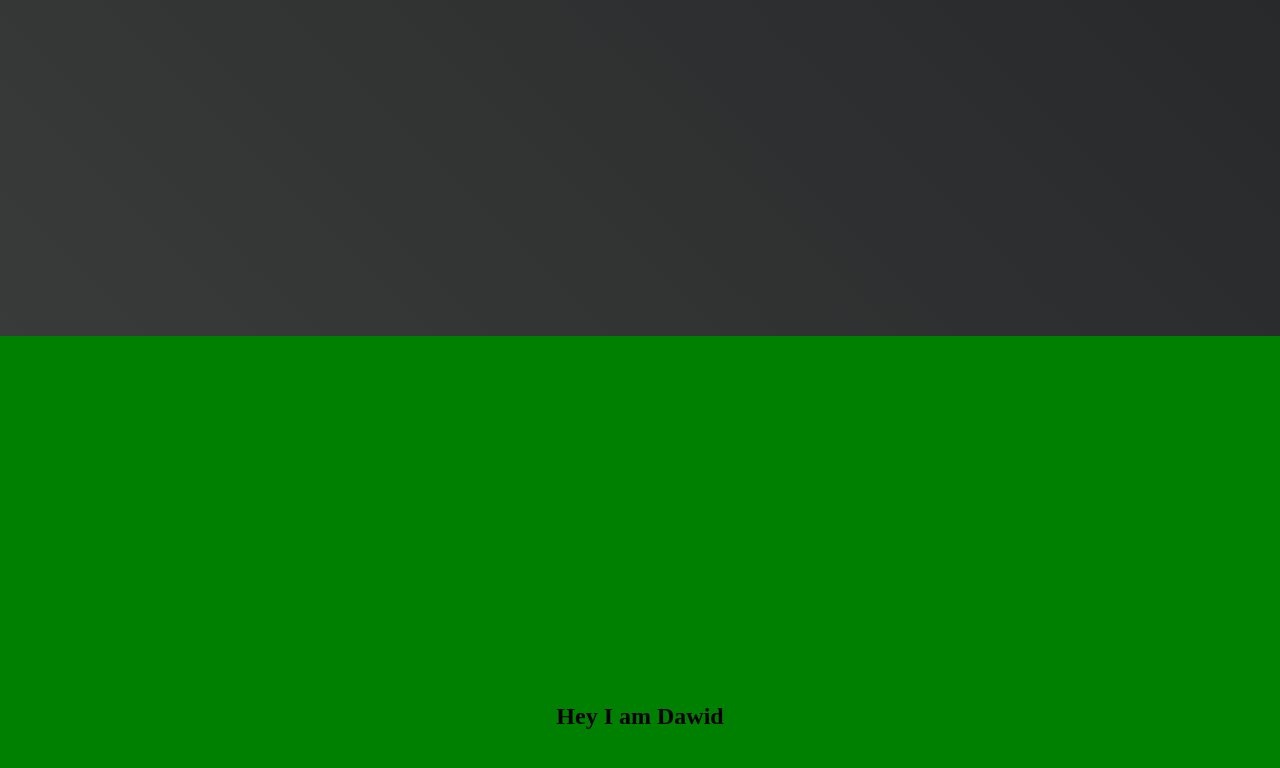
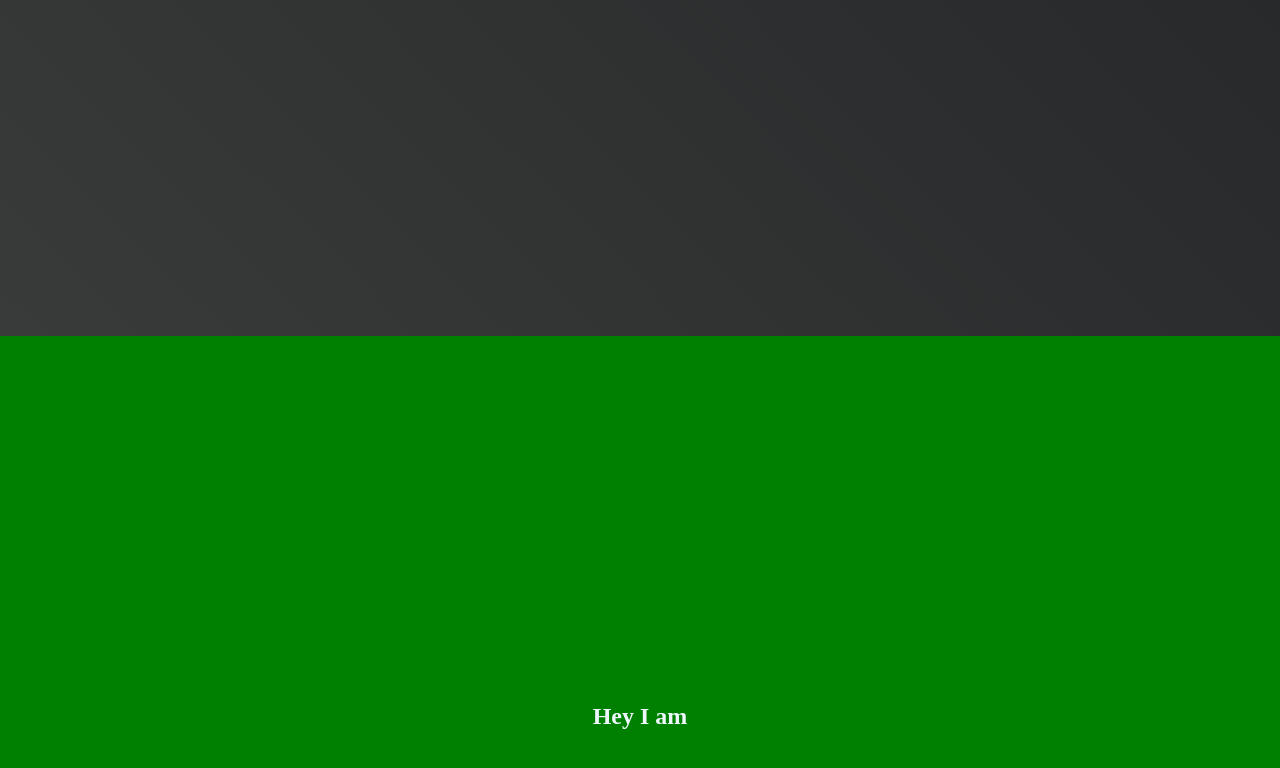
Before and after one commit to DawidJasko/portfolio, a React (Vite) app: page / in a window 1280 px wide. Shown: the part 464-1232 px from the top of the page. Built offline with nearby package versions, Linux system fonts and the light colour scheme.

Commit message:
clean code

```diff
--- a/src/components/about/About.jsx
+++ b/src/components/about/About.jsx
@@ -2,12 +2,14 @@ import React from 'react';
 import styles from './About.module.css';
 
 const About = () => {
-  return <div id="about" className={styles.navbarContainer}>
-    <section id="About" class={styles.welcomeSection2}>
-        <h1 class="welcome-h1">Hey I am Dawid</h1>
-        <h2 class="welcome-h2"></h2>
+  return (
+    <div id="about" className={styles.navbarContainer}>
+      <section id="About" class={styles.aboutSection}>
+        <h1 class={styles.aboutH1}>Hey I am </h1>
+        <h2 class={styles.aboutH2}></h2>
       </section>
-  </div>;
+    </div>
+  );
 };
 
 export default About;
--- a/src/components/about/About.module.css
+++ b/src/components/about/About.module.css
@@ -1,15 +1,5 @@
-.welcomeSection {
-  width: 100vw;
-  height: calc(100vh - 40px);
-  /* height: 100vh; */
-  background: linear-gradient(45deg, #393a3a, #232526);
-  display: flex;
-  flex-direction: column;
-  align-items: center;
-  justify-content: center;
-  color: white;
-}
-.welcomeSection2 {
+
+.aboutSection {
   width: 100vw;
   height: calc(100vh - 40px);
   /* height: 100vh; */
@@ -19,7 +9,6 @@
   align-items: center;
   justify-content: center;
 }
-.welcomeH1 {
-  font-size: 50px;
-  color: FloralWhite;
+.aboutH1 {
+  color: aliceblue;
 }
--- a/src/components/home/Home.jsx
+++ b/src/components/home/Home.jsx
@@ -2,12 +2,14 @@ import React from 'react';
 import styles from './Home.module.css';
 
 const Home = () => {
-  return <div id="home" className={styles.navbarContainer}>
-    <section id="home" class={styles.welcomeSection}>
-        <h1 class={styles.welcomeH1}>Hey I am Dawid</h1>
-        <h2 class="welcome-h2"></h2>
+  return (
+    <div id="home" className={styles.navbarContainer}>
+      <section id="home" class={styles.homeSection}>
+        <h1 class={styles.homeH1}>Hey I am Dawid</h1>
+        <h2 class={styles.homeH2}>I am a bodybuilder</h2>
       </section>
-  </div>;
+    </div>
+  );
 };
 
 export default Home;
--- a/src/components/home/Home.module.css
+++ b/src/components/home/Home.module.css
@@ -1,4 +1,4 @@
-.welcomeSection {
+.homeSection {
   width: 100vw;
   height: calc(100vh - 40px);
   /* height: 100vh; */
@@ -8,18 +8,11 @@
   align-items: center;
   justify-content: center;
   color: white;
-  }
-  .welcomeSection2 {
-    width: 100vw;
-    height: calc(100vh - 40px);
-    /* height: 100vh; */
-    background: green;
-    display: flex;
-    flex-direction: column;
-    align-items: center;
-    justify-content: center;
-    }
-    .welcomeH1 {
-      font-size: 50px;
-      color: FloralWhite;
-    }
+}
+.homeH1 {
+  font-size: 50px;
+  color: FloralWhite;
+}
+.homeH2 {
+
+}
```
Also changed, not shown: src/components/contact/Contact.jsx (added, +15 -0 lines), src/components/project/Project.jsx (added, +13 -0 lines), src/components/contact/Contact.module.css (added), src/components/project/Project.module.css (added).
